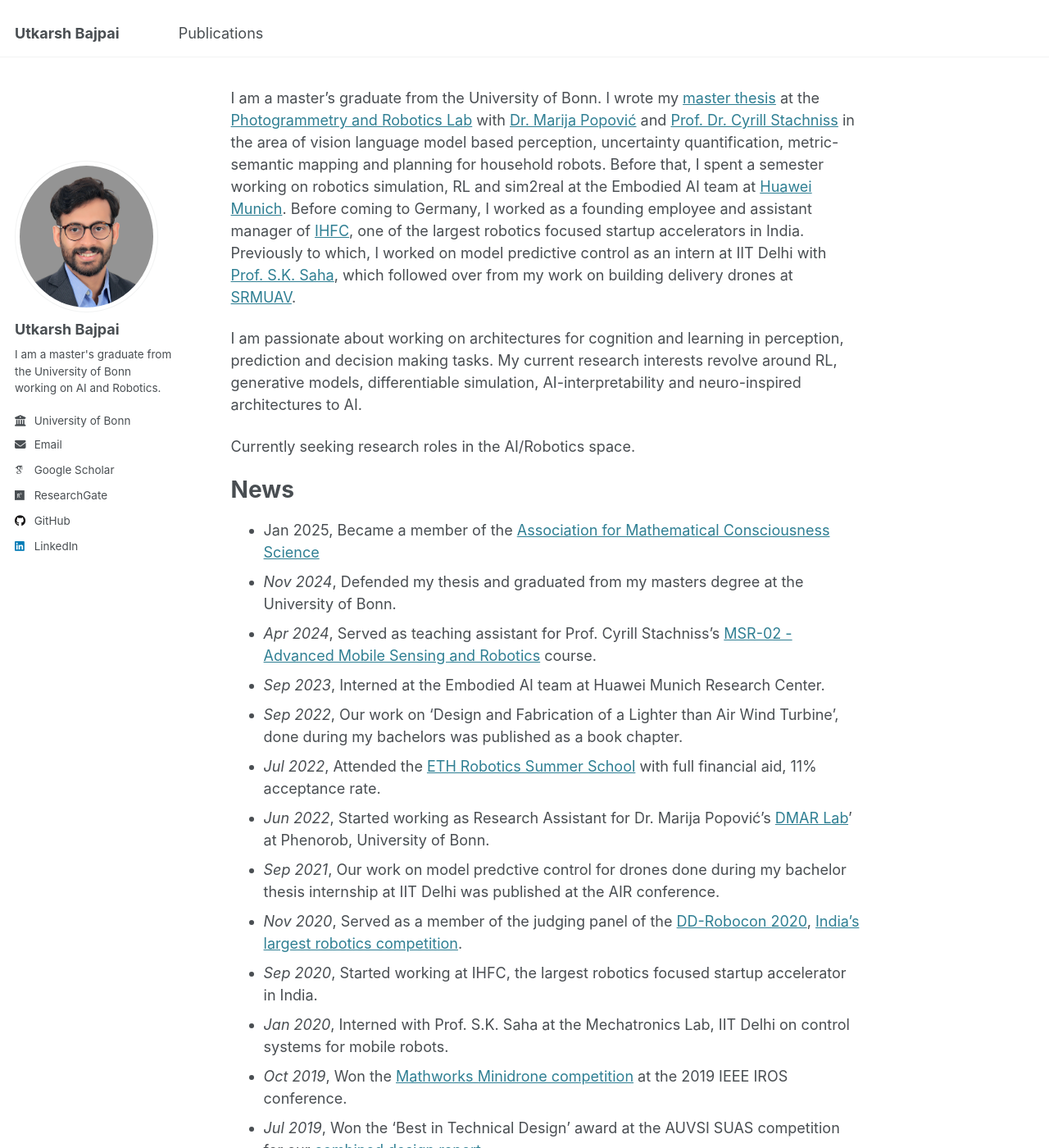
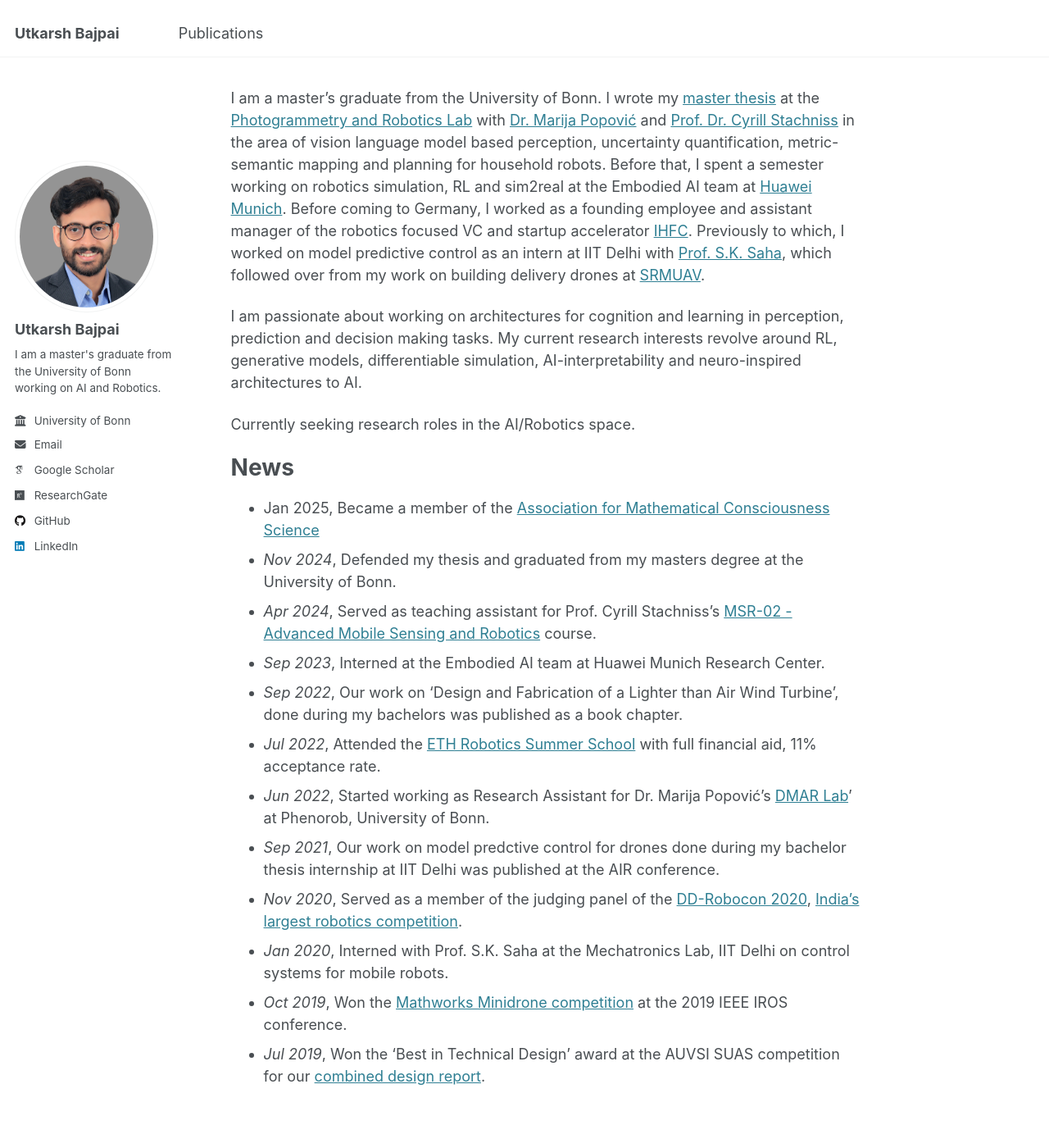
Before and after one commit to baj31415/baj31415.github.io, a Jekyll site: the page built from _pages/about.md, in a window 1280 px wide and 1400 px high. Shown: the whole window at 82% size. Built offline with Jekyll 4.4.1, drawn with Linux system fonts in a browser that asks for light colours; some web fonts are replaced.

Commit message:
updated about

```diff
--- a/_pages/about.md
+++ b/_pages/about.md
@@ -7,7 +7,7 @@
   - /about.html
 ---
 
-I am a master's graduate from the University of Bonn. I wrote my [master thesis](http://baj31415.github.io/files/2024bajpaimsc.pdf) at the [Photogrammetry and Robotics Lab](https://www.ipb.uni-bonn.de/index.html) with [Dr. Marija Popović](https://scholar.google.com/citations?hl=en&user=XON8iQoAAAAJ&view_op=list_works&sortby=pubdate) and [Prof. Dr. Cyrill Stachniss](https://scholar.google.com/citations?hl=en&user=8vib2lAAAAAJ&view_op=list_works&sortby=pubdate) in the area of vision language model based perception, uncertainty quantification, metric-semantic mapping and planning for household robots. Before that, I spent a semester working on robotics simulation, RL and sim2real at the Embodied AI team at [Huawei Munich](https://huaweiresearchcentergermanyaustria.teamtailor.com/departments/intelligent-cloud-technologies-laboratory). Before coming to Germany, I worked as a founding employee and assistant manager of [IHFC](https://www.ihfc.co.in/), one of the largest robotics focused startup accelerators in India. Previously to which, I worked on model predictive control as an intern at IIT Delhi with [Prof. S.K. Saha](https://scholar.google.co.in/citations?hl=en&user=9Td4hFMAAAAJ&view_op=list_works&sortby=pubdate), which followed over from my work on building delivery drones at [SRMUAV](https://www.youtube.com/@srmuav3921).
+I am a master's graduate from the University of Bonn. I wrote my [master thesis](http://baj31415.github.io/files/2024bajpaimsc.pdf) at the [Photogrammetry and Robotics Lab](https://www.ipb.uni-bonn.de/index.html) with [Dr. Marija Popović](https://scholar.google.com/citations?hl=en&user=XON8iQoAAAAJ&view_op=list_works&sortby=pubdate) and [Prof. Dr. Cyrill Stachniss](https://scholar.google.com/citations?hl=en&user=8vib2lAAAAAJ&view_op=list_works&sortby=pubdate) in the area of vision language model based perception, uncertainty quantification, metric-semantic mapping and planning for household robots. Before that, I spent a semester working on robotics simulation, RL and sim2real at the Embodied AI team at [Huawei Munich](https://huaweiresearchcentergermanyaustria.teamtailor.com/departments/intelligent-cloud-technologies-laboratory). Before coming to Germany, I worked as a founding employee and assistant manager of the robotics focused VC and startup accelerator [IHFC](https://www.ihfc.co.in/). Previously to which, I worked on model predictive control as an intern at IIT Delhi with [Prof. S.K. Saha](https://scholar.google.co.in/citations?hl=en&user=9Td4hFMAAAAJ&view_op=list_works&sortby=pubdate), which followed over from my work on building delivery drones at [SRMUAV](https://www.youtube.com/@srmuav3921).
 
 I am passionate about working on architectures for cognition and learning in perception, prediction and decision making tasks. My current research interests revolve around RL, generative models, differentiable simulation, AI-interpretability and neuro-inspired architectures to AI.
 
@@ -24,7 +24,6 @@
 - *Jun 2022*, Started working as Research Assistant for Dr. Marija Popović's [DMAR Lab](https://github.com/dmar-bonn)' at Phenorob, University of Bonn.
 - *Sep 2021*, Our work on model predctive control for drones done during my bachelor thesis internship at IIT Delhi was published at the AIR conference.
 - *Nov 2020*, Served as a member of the judging panel of the [DD-Robocon 2020](https://diamond.iitd.ac.in/event-dd-robocon.php), [India's largest robotics competition](https://ddrobocon.iitd.ac.in/).
-- *Sep 2020*, Started working at IHFC, the largest robotics focused startup accelerator in India.
 - *Jan 2020*, Interned with Prof. S.K. Saha at the Mechatronics Lab, IIT Delhi on control systems for mobile robots.
 - *Oct 2019*, Won the [Mathworks Minidrone competition](https://www.mathworks.com/academia/students/competitions/minidrones/winners.html#IROS2019) at the 2019 IEEE IROS conference.
 - *Jul 2019*, Won the 'Best in Technical Design' award at the AUVSI SUAS competition for our [combined design report](http://baj31415.github.io/files/2019srmuavCDR.pdf).
```
